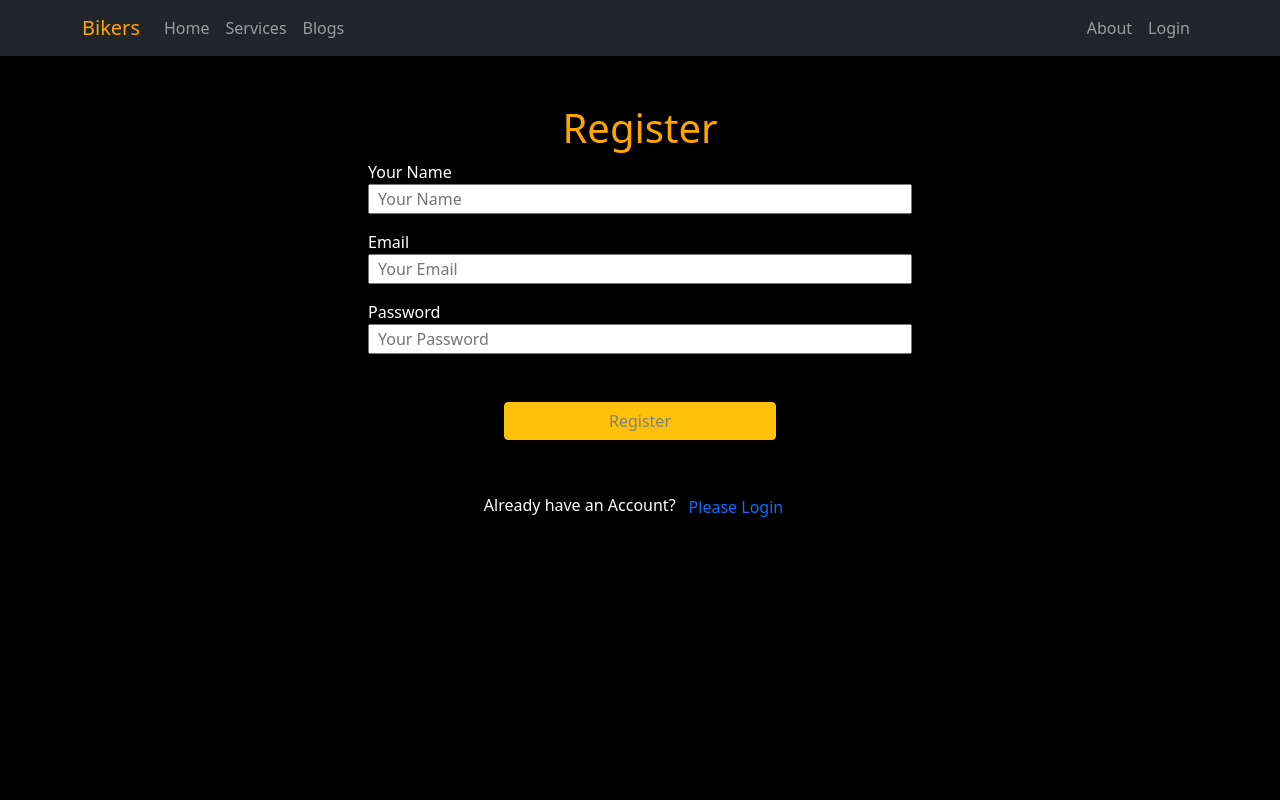
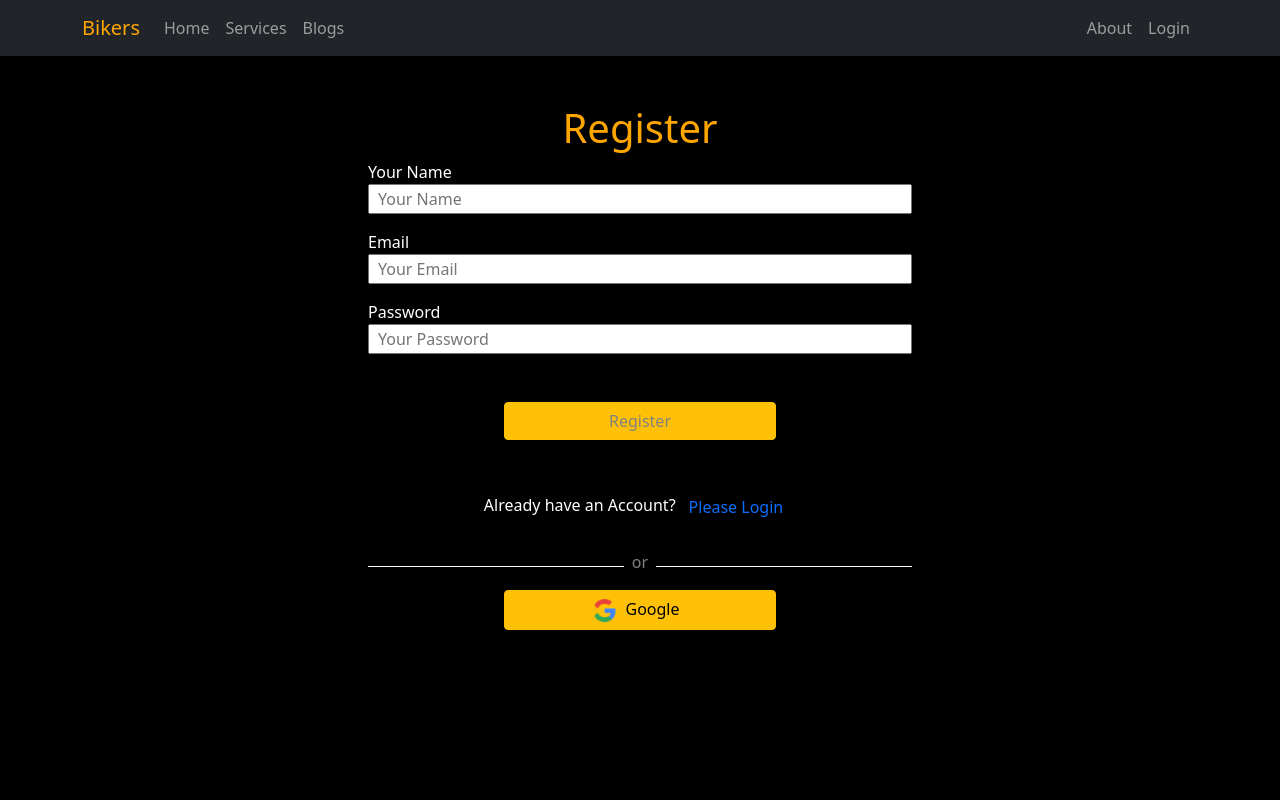
Before and after one commit to Mueid97/bike-client-site, a React (Create React App) app: page /register in a window 1280 px wide. Shown: the top 800 px of the page. Built offline with nearby package versions, Linux system fonts and the light colour scheme.

Commit message:
Social added

```diff
--- /dev/null
+++ b/src/common/Social/Social.js
@@ -0,0 +1,44 @@
+import React from 'react';
+import { useSignInWithGoogle } from 'react-firebase-hooks/auth';
+import { useNavigate } from 'react-router-dom';
+import auth from '../../firebase.init';
+import socialImg from '../../images/google.png';
+
+const Social = () => {
+    const [signInWithGoogle, user, loading, error] = useSignInWithGoogle(auth);
+    const naviget = useNavigate();
+    let errorHandle;
+    if (error) {
+        errorHandle = <p style={{color:'gray'}}>Error: {error.message}</p>
+    }
+    if (loading) {
+        return <div className="d-flex justify-content-center align-items-center">
+        <div className="spinner-border text-warning" role="status">
+          <span className="visually-hidden">Loading...</span>
+        </div>
+      </div>
+    }
+    if (user) {
+        naviget('/home');
+    }
+
+    return (
+        <div>
+            <div className='d-flex align-items-center'>
+                <div style={{ height: '1px' }} className='bg-light w-50' ></div>
+                <p className='mt-2 px-2' style={{ color: 'gray' }}>or</p>
+                <div style={{ height: '1px' }} className='bg-light w-50' ></div>
+            </div>
+            {errorHandle}
+            <div className='text-center mb-2'>
+                <button onClick={() => signInWithGoogle()}
+                    className='btn btn-warning w-50'>
+                    <img style={{ width: '25px' }} src={socialImg} alt="" />
+                    <span className='px-2'>Google</span>
+                </button>
+            </div>
+        </div>
+    );
+};
+
+export default Social;
--- a/src/pages/Login/Login.js
+++ b/src/pages/Login/Login.js
@@ -1,13 +1,14 @@
 import React, { useState } from 'react';
 import { useSignInWithEmailAndPassword } from 'react-firebase-hooks/auth';
 import { Link, useNavigate } from 'react-router-dom';
+import Social from '../../common/Social/Social';
 import auth from '../../firebase.init';
 
 const Login = () => {
     const [email, setEmail] = useState('');
     const [password, setPassword] = useState('');
     const [error, setError] = useState('');
-    const navigate = useNavigate();
+    const naviget = useNavigate();
 
     const [
         signInWithEmailAndPassword,
@@ -15,6 +16,17 @@ const Login = () => {
         loading,
 
       ] = useSignInWithEmailAndPassword(auth);
+
+      if(user){
+        naviget('/home');
+    }
+    if (loading) {
+        return <div className="d-flex justify-content-center align-items-center">
+        <div className="spinner-border text-warning" role="status">
+          <span className="visually-hidden">Loading...</span>
+        </div>
+      </div>
+    }
 
       const handleEmail = e =>{
           setEmail(e.target.value);
@@ -43,6 +55,7 @@ const Login = () => {
                     <p style={{color: 'white'}}>Are you New? <Link to='/register' className='btn btn-link text-decoration-none'>Please Register</Link></p>
                 </div>
             </form>
+            <Social></Social>
         </div>
         </div>
     );
--- a/src/pages/Register/Register.js
+++ b/src/pages/Register/Register.js
@@ -2,17 +2,28 @@ import React, { useState } from 'react';
 import auth from '../../firebase.init';
 import { useCreateUserWithEmailAndPassword } from 'react-firebase-hooks/auth';
 import { Link, useNavigate } from 'react-router-dom';
+import Social from '../../common/Social/Social';
 const Register = () => {
     const [name, setName] = useState('');
     const [email, setEmail] = useState('');
     const [password, setPassword] = useState('');
     const [error, setError] = useState('');
-    const navigation = useNavigate();
+    const naviget = useNavigate();
     const [
         createUserWithEmailAndPassword,
         user,
         loading,
     ] = useCreateUserWithEmailAndPassword(auth);
+    if(user){
+        naviget('/home');
+    }
+    if (loading) {
+        return <div className="d-flex justify-content-center align-items-center">
+        <div className="spinner-border text-warning" role="status">
+          <span className="visually-hidden">Loading...</span>
+        </div>
+      </div>
+    }
 
     const handleName = e => {
         setName(e.target.value);
@@ -35,7 +46,7 @@ const Register = () => {
             <div className='mx-auto w-50 p-5 ' style={{ height: '100vh' }}>
                 <h1 className='text-center' style={{ color: 'orange' }}>Register</h1>
                 <form onSubmit={handleRegister}>
-                    <label htmlFor="" style={{color: 'white'}}>Your Name</label>
+                    <label htmlFor="name" style={{color: 'white'}}>Your Name</label>
                     <input onBlur={handleName} className='w-100 mb-3 ps-2' type="text" name='Your Name' placeholder='Your Name' required />
                     <label htmlFor="Email" style={{color: 'white'}}>Email</label>
                     <input onBlur={handleEmail} className='w-100 mb-3 ps-2' type="email" name="email" placeholder='Your Email' id="" required /> <br />
@@ -46,6 +57,7 @@ const Register = () => {
                         <p style={{color: 'white'}}>Already have an Account?<Link to='/login' className='btn btn-link text-decoration-none'>Please Login</Link></p>
                     </div>
                 </form>
+                <Social></Social>
             </div>
         </div>
     );
```
Also changed, not shown: src/images/google.png (added).
